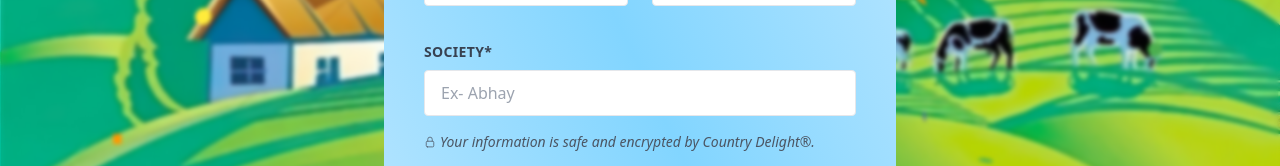
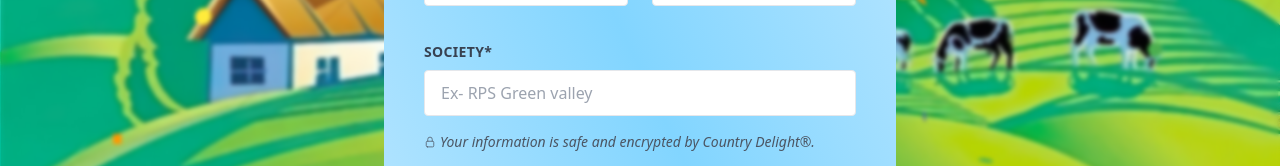
Before and after one commit to ShubhamPanchal007/Ball-Sort-React, a React (Vite) app: page / in a window 1280 px wide. Shown: the part 463-629 px from the top of the page. Built offline with nearby package versions, Linux system fonts and the light colour scheme; a web font is replaced by a local one.

Commit message:
Autocomplete feature done with frontend

```diff
--- a/src/components/RegistrationForm.tsx
+++ b/src/components/RegistrationForm.tsx
@@ -1,4 +1,10 @@
-import { ChangeEvent, MutableRefObject, useState } from "react";
+import {
+  ChangeEvent,
+  MouseEventHandler,
+  MutableRefObject,
+  SetStateAction,
+  useState,
+} from "react";
 import buffaloMilk from "../assets/buffalomilk.png";
 import cowMilk from "../assets/cowmilk2.png";
 import ghee from "../assets/ghee2.png";
@@ -18,6 +24,8 @@ function RegistrationForm({ GameTime, forwardedRef, startGame }: props) {
     flatNumber: "",
     GameScore: 0,
   });
+  const [suggestions, setSuggestions] = useState<String[]>([]);
+  const [society, setSociety] = useState<string>("");
   const isFormValid = () => {
     const { name, contact, flatNumber, society } = userData;
     console.log(userData);
@@ -50,9 +58,14 @@ function RegistrationForm({ GameTime, forwardedRef, startGame }: props) {
   // };
   const handleFormVisibility = () => {
     if (isFormValid()) {
+      console.log(userData)
       setShowform((prev) => !prev);
       startGame();
     }
+  };
+  const suggestionHandler = (query: string) => {
+    setSociety(query);
+    setUserData({ ...userData, society: query });
   };
   return (
     <>
@@ -186,24 +199,56 @@ function RegistrationForm({ GameTime, forwardedRef, startGame }: props) {
           <div className="w-full mb-6 md:mb-0">
             <label
               className="block uppercase tracking-wide text-gray-700 text-sm font-bold mb-2"
-              htmlFor="entry.888937878"
+              htmlFor="entry.1454644454"
             >
               Society*
             </label>
             <input
-              className="appearance-none block w-full  text-gray-700 border  rounded py-3 px-4 mb-3 leading-tight focus:outline-none bg-white"
+              className="appearance-none block w-full  text-gray-700 border  rounded py-3 px-4  leading-tight focus:outline-none bg-white"
               id="grid-first-name"
-              type="text"
-              name="entry.888937878"
-              placeholder="Ex- Abhay"
+              type="search"
+              name="entry.1454644454"
+              placeholder="Ex- RPS Green valley"
               required={true}
-              onChange={(e: ChangeEvent<HTMLInputElement>) =>
-                console.log(trie.search(`${e.target.value}`))
-              }
+              onChange={(e: ChangeEvent<HTMLInputElement>) => {
+                suggestionHandler(e.target.value);
+                setSuggestions(() => trie.search(`${e.target.value}`));
+              }}
+              value={society}
             />
-            {/* <p className="text-red-500 text-xs italic">
-              Please fill out this field.
-            </p> */}
+            <div className=" absolute bg-gray-50 z-30 ">
+              {suggestions?.map((suggestion, i) => (
+                <div
+                  key={i}
+                  className="hover:bg-gray-100 flex justify-between pr-3 border-gray-200 border-y"
+                  onClick={(e: any) => {
+                    suggestionHandler(e.currentTarget.innerText);
+                    setSuggestions([]);
+                  }}
+                >
+                  <h5 className="text-gray-700 font-bold pl-4  pr-10 mt-2 cursor-pointer">
+                    {suggestion}
+                  </h5>
+
+                  <div className="flex items-center">
+                    <svg
+                      xmlns="http://www.w3.org/2000/svg"
+                      fill="none"
+                      viewBox="0 0 24 24"
+                      strokeWidth={1}
+                      stroke="gray"
+                      className="w-3 h-3"
+                    >
+                      <path
+                        strokeLinecap="round"
+                        strokeLinejoin="round"
+                        d="M21 21l-5.197-5.197m0 0A7.5 7.5 0 105.196 5.196a7.5 7.5 0 0010.607 10.607z"
+                      />
+                    </svg>
+                  </div>
+                </div>
+              ))}
+            </div>
           </div>
           <div className="flex flex-wrap -mx-3 mb-6 mt-4">
             <div className="w-full px-3">
@@ -259,6 +304,8 @@ function RegistrationForm({ GameTime, forwardedRef, startGame }: props) {
                   id="grid-zip"
                   type="text"
                   name="entry.1963432759"
+                  // TO supress the warning
+                  onChange={() => {}}
                   value={GameTime}
                   placeholder=""
                 />
@@ -294,7 +341,7 @@ function RegistrationForm({ GameTime, forwardedRef, startGame }: props) {
                 viewBox="0 0 24 24"
                 strokeWidth={1.5}
                 stroke="currentColor"
-                className="w-5 h-5 rotate-6 fill-red-500 mr-1"
+                className="w-5 h-5 rotate-6 fill-red-500 mr-1 "
               >
                 <path
                   strokeLinecap="round"
```
